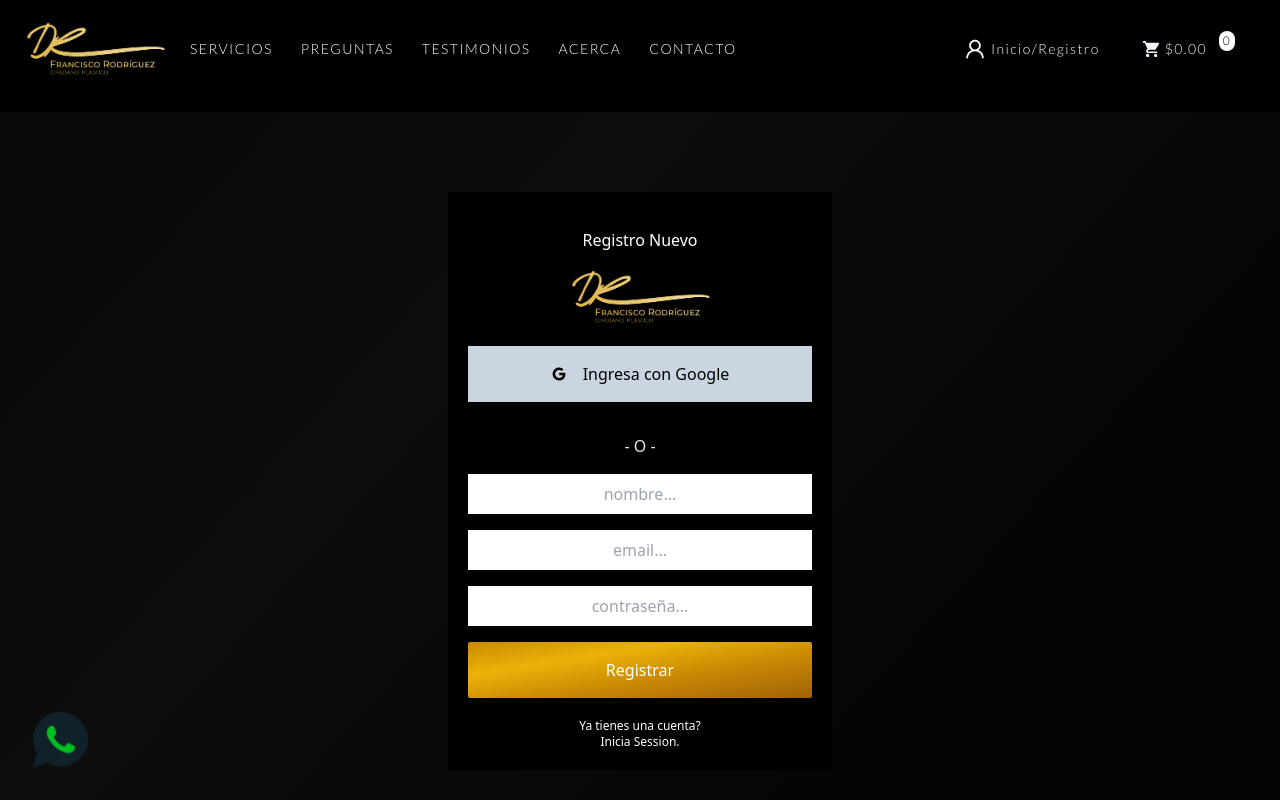
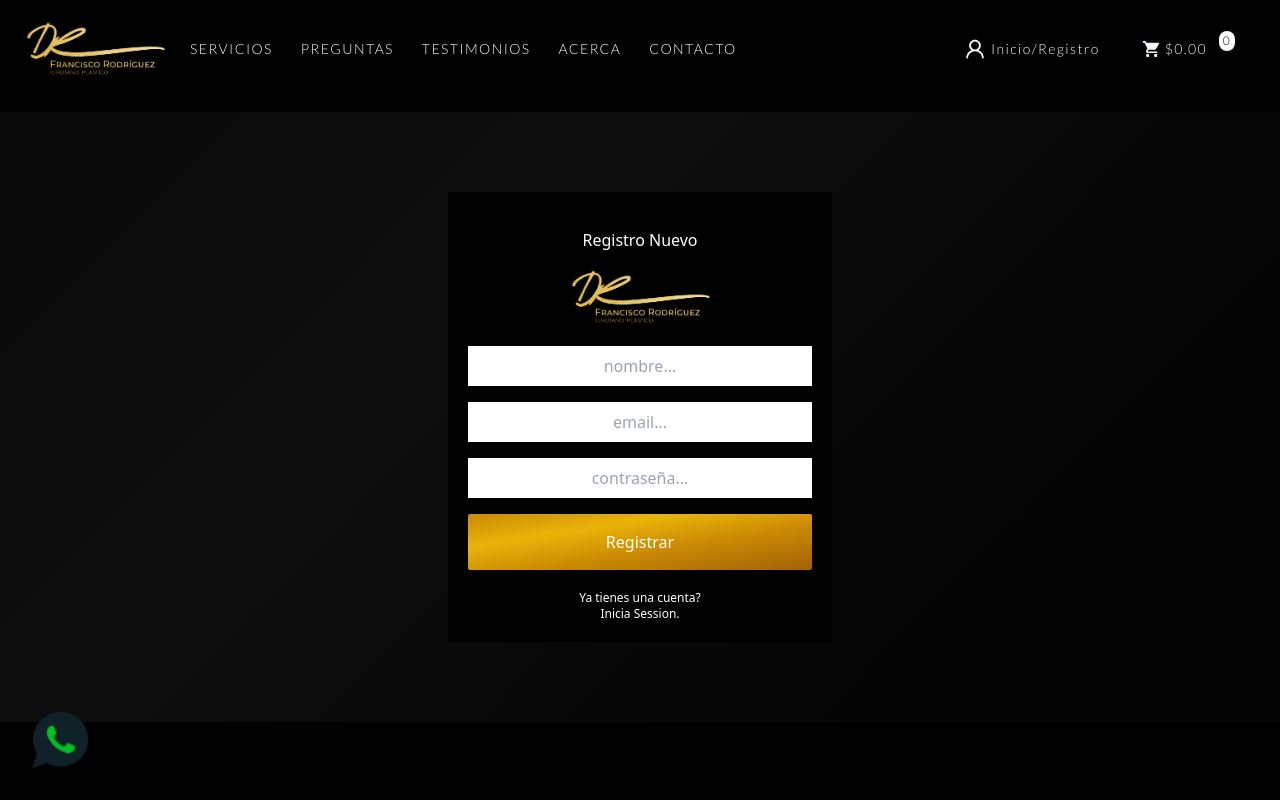
Before and after one commit to drfranciscomx/drfrancisco-app, a Next.js app: page /registro in a window 1280 px wide. Shown: the top 800 px of the page. Built offline with nearby package versions, Linux system fonts and the light colour scheme; no server answers.

Commit message:
Removed Google Login temp until App aproval

```diff
--- a/src/app/login/page.jsx
+++ b/src/app/login/page.jsx
@@ -65,11 +65,11 @@ const Login = () => {
                 <div className="logo-class w-fit mb-5">
                     <LogoComponent />
                 </div>
-                <button className='w-full text-black bg-slate-300 duration-500          ease-in-out hover:text-white hover:bg-stone-900 mb-4 flex flex-row gap-4
+                {/* <button className='w-full text-black bg-slate-300 duration-500          ease-in-out hover:text-white hover:bg-stone-900 mb-4 flex flex-row gap-4
                     items-center py-4 justify-center' onClick={() => {signIn("google")}}>
                     <IoLogoGoogle />Ingresa con Google
                 </button>
-                <div  className='text-center text-slate-200 my-4 '>- O -</div>
+                <div  className='text-center text-slate-200 my-4 '>- O -</div> */}
                 <form className='flex flex-col w-full justify-center items-center text-center gap-y-4 ' onSubmit={handleSubmit}>
                     <input
                     className='text-center py-2 w-full'
--- a/src/app/registro/page.jsx
+++ b/src/app/registro/page.jsx
@@ -62,11 +62,11 @@ const Register = () => {
                 <div className="logo-class w-fit mb-5">
                     <LogoComponent />
                 </div>
-                <button className='w-full text-black bg-slate-300 duration-500          ease-in-out hover:text-white hover:bg-stone-900 mb-4 flex flex-row gap-4
+                {/* <button className='w-full text-black bg-slate-300 duration-500          ease-in-out hover:text-white hover:bg-stone-900 mb-4 flex flex-row gap-4
                     items-center py-4 justify-center' onClick={() => {signIn("google")}}>
                     <IoLogoGoogle />Ingresa con Google
                 </button>
-                <div  className='text-center text-slate-200 my-4 '>- O -</div>
+                <div  className='text-center text-slate-200 my-4 '>- O -</div> */}
                 <form onSubmit={handleSubmit} className='flex flex-col gap-y-4 w-full'>
                     <input className='text-center py-2' type="text" placeholder='nombre...' onChange={(e) => setUsername(e.target.value)} />
                     <input className='text-center py-2' type="email" placeholder='email...' onChange={(e) => setEmail(e.target.value)} />
```
